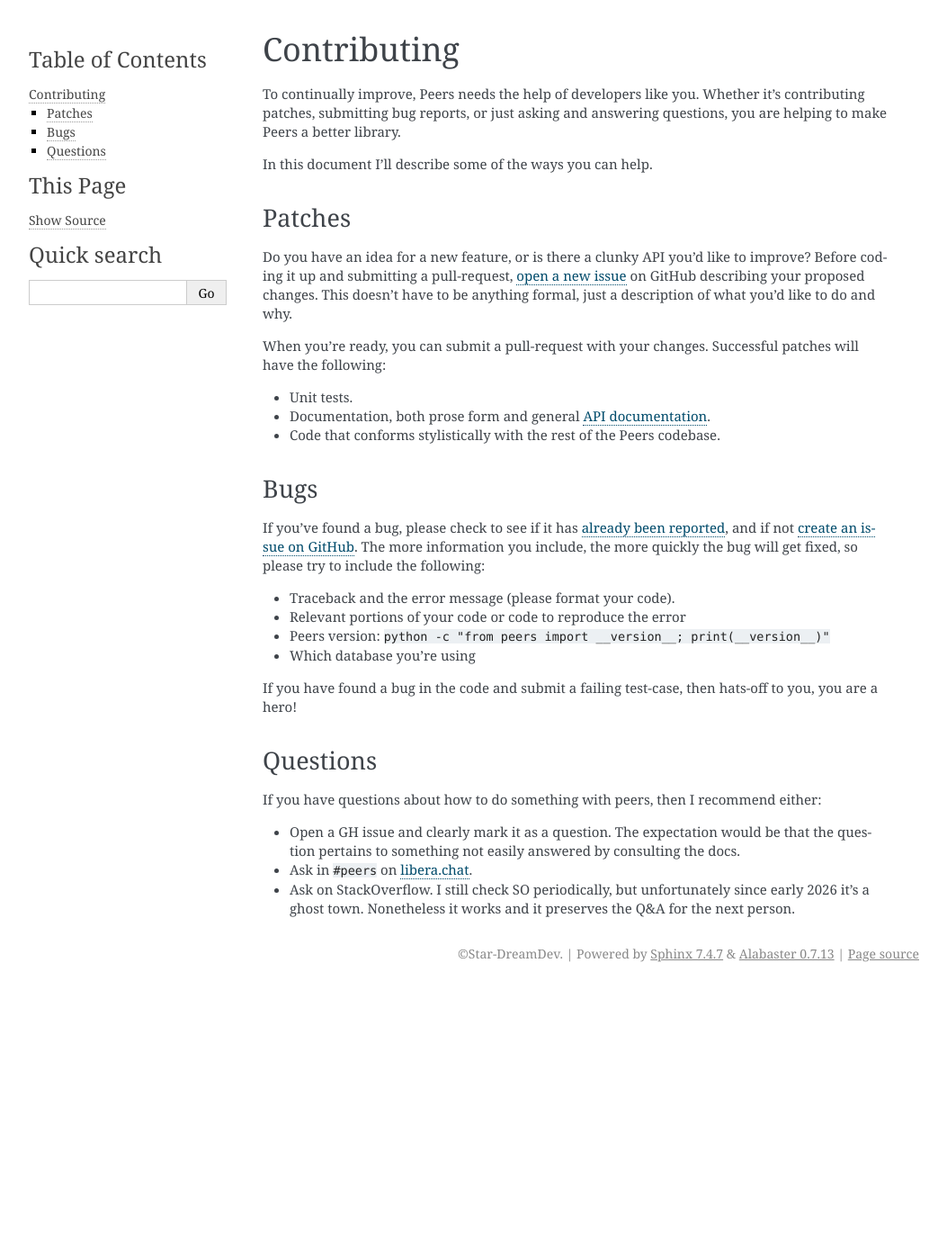
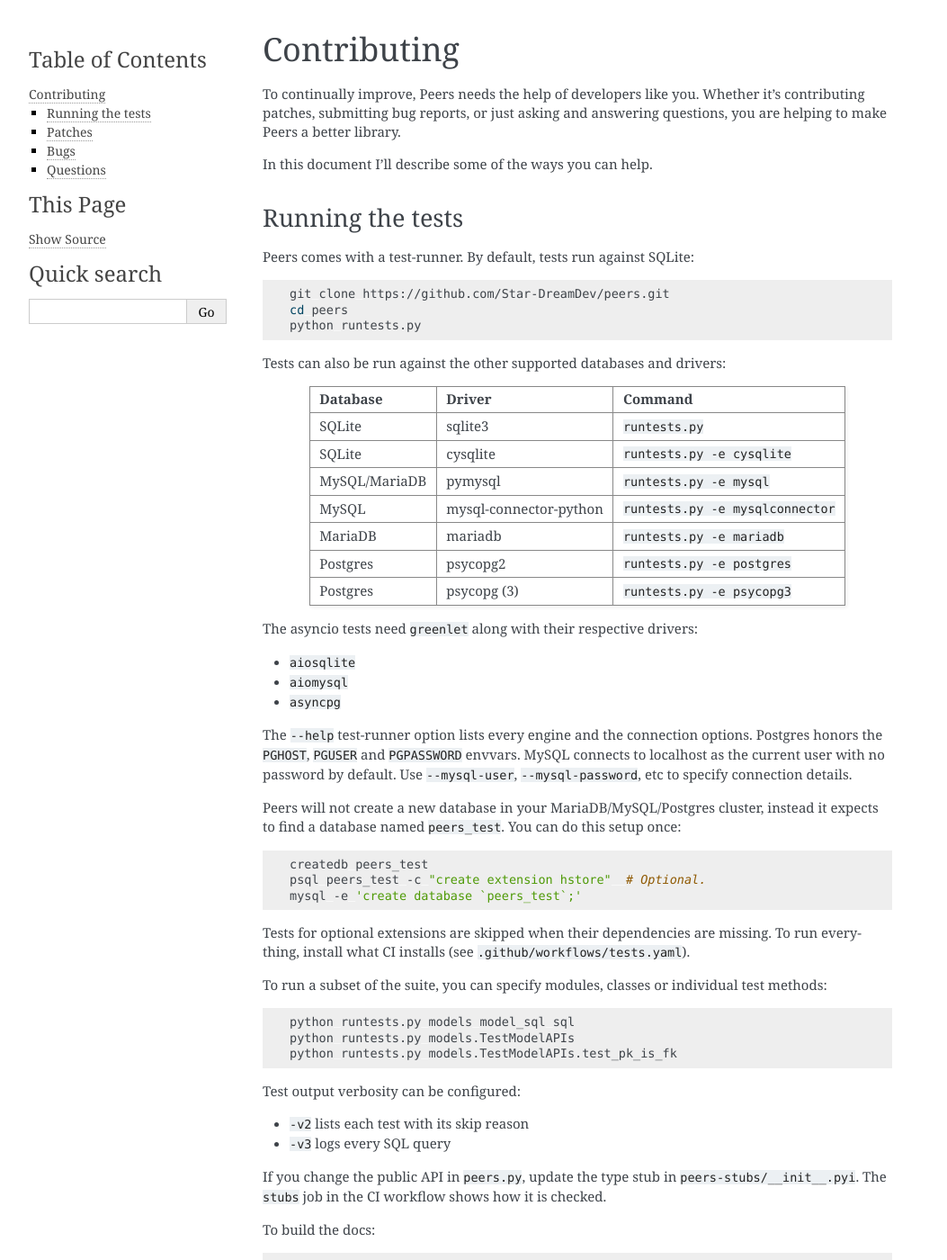
Before and after one commit to Star-DreamDev/myPeers, a Sphinx documentation site: the page built from docs/peers/contributing.rst, in a window 1280 px wide and 1400 px high. Shown: the whole window at 90% size, without its empty margins (118-1171 px from the left). Built offline with Sphinx 7.4.7, drawn with Linux system fonts in a browser that asks for light colours; the version number could not be read and is left out; some of the changed text lies outside the part shown.

Commit message:
Update contributing w/notes on tests

```diff
--- a/docs/peers/contributing.rst
+++ b/docs/peers/contributing.rst
@@ -8,6 +8,82 @@ Whether it's contributing patches, submitting bug reports, or just asking and
 answering questions, you are helping to make Peers a better library.
 
 In this document I'll describe some of the ways you can help.
+
+.. _running-tests:
+
+Running the tests
+-----------------
+
+Peers comes with a test-runner. By default, tests run against SQLite:
+
+.. code-block:: shell
+
+   git clone https://github.com/Star-DreamDev/peers.git
+   cd peers
+   python runtests.py
+
+Tests can also be run against the other supported databases and drivers:
+
+=============== ====================== =======================================
+Database        Driver                 Command
+=============== ====================== =======================================
+SQLite          sqlite3                ``runtests.py``
+SQLite          cysqlite               ``runtests.py -e cysqlite``
+MySQL/MariaDB   pymysql                ``runtests.py -e mysql``
+MySQL           mysql-connector-python ``runtests.py -e mysqlconnector``
+MariaDB         mariadb                ``runtests.py -e mariadb``
+Postgres        psycopg2               ``runtests.py -e postgres``
+Postgres        psycopg (3)            ``runtests.py -e psycopg3``
+=============== ====================== =======================================
+
+The asyncio tests need ``greenlet`` along with their respective drivers:
+
+* ``aiosqlite``
+* ``aiomysql``
+* ``asyncpg``
+
+The ``--help`` test-runner option lists every engine and the connection
+options. Postgres honors the ``PGHOST``, ``PGUSER`` and ``PGPASSWORD`` envvars.
+MySQL connects to localhost as the current user with no password by default.
+Use ``--mysql-user``, ``--mysql-password``, etc to specify connection details.
+
+Peers will not create a new database in your MariaDB/MySQL/Postgres cluster,
+instead it expects to find a database named ``peers_test``. You can do this
+setup once:
+
+.. code-block:: shell
+
+   createdb peers_test
+   psql peers_test -c "create extension hstore"  # Optional.
+   mysql -e 'create database `peers_test`;'
+
+Tests for optional extensions are skipped when their dependencies are missing.
+To run everything, install what CI installs (see ``.github/workflows/tests.yaml``).
+
+To run a subset of the suite, you can specify modules, classes or individual
+test methods:
+
+.. code-block:: shell
+
+   python runtests.py models model_sql sql
+   python runtests.py models.TestModelAPIs
+   python runtests.py models.TestModelAPIs.test_pk_is_fk
+
+Test output verbosity can be configured:
+
+* ``-v2`` lists each test with its skip reason
+* ``-v3`` logs every SQL query
+
+If you change the public API in ``peers.py``, update the type stub in
+``peers-stubs/__init__.pyi``. The ``stubs`` job in the CI workflow shows how
+it is checked.
+
+To build the docs:
+
+.. code-block:: shell
+
+   pip install sphinx
+   make -C docs html
 
 Patches
 -------
```
Also changed, not shown: docs/peers/installation.rst (+1 -11 lines).
